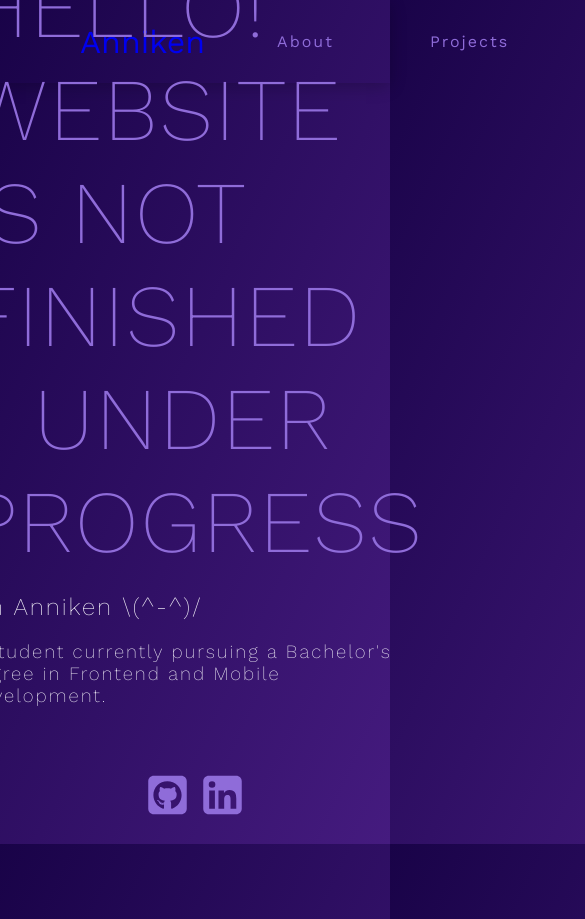
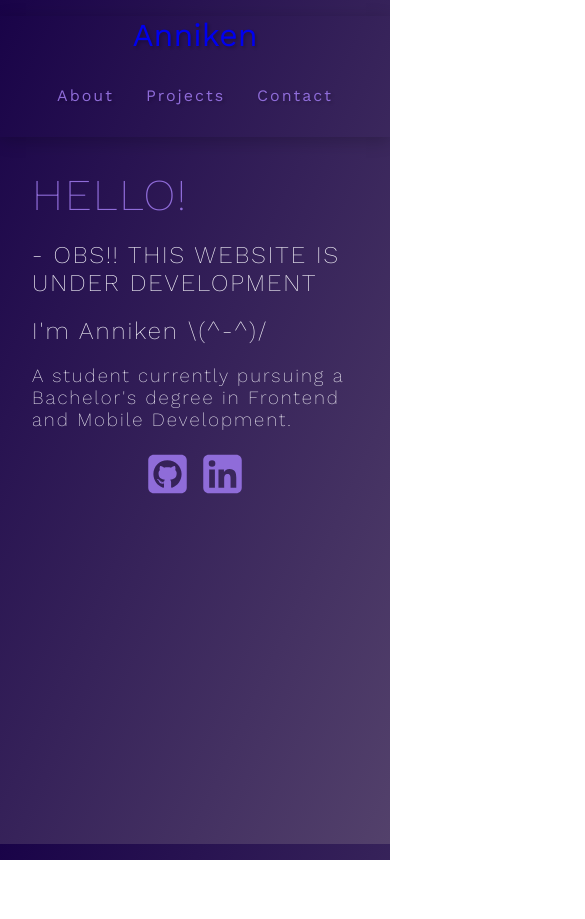
Before and after one commit to AnnikenJE/annikenje-website, a React (Vite) app: page / in a window 390 px wide. Shown: the top 919 px of the page, 585 px wide, since content can reach past the window. After the commit the page ends 860 px from the top, so only its background shows below. Built offline with nearby package versions, Linux system fonts and the light colour scheme.

Commit message:
Home responsiv

```diff
--- a/src/components/layout/MainNavigation.css
+++ b/src/components/layout/MainNavigation.css
@@ -24,6 +24,7 @@
   text-decoration: none;
   margin-left: 4rem;
   transition: color 1s ease;
+  text-shadow: var(--txt-shadow);
 }
 
 .main-navigation__item {
@@ -36,6 +37,7 @@
   color: var(--link-color);
   margin-right: 4rem;
   transition: color 0.4s ease;
+  text-shadow: var(--txt-shadow);
 }
 
 /*
@@ -57,3 +59,22 @@
 .main-navigation__item:hover {
   color: var(--link-hover);
 }
+
+@media (width < 768px) {
+  .logo {
+    margin: 0rem;
+  }
+
+  .main-navigation {
+    margin-top: 1rem;
+    flex-direction: column;
+  }
+
+  .main-navigation__item {
+    margin: 0;
+  }
+
+  .main-navigation__list {
+    padding: 0;
+  }
+}
--- a/src/main.css
+++ b/src/main.css
@@ -6,7 +6,7 @@
   --main-color: #8f6cd9;
   --txt-color: #f6f5fb;
 
-  --background-image: linear-gradient(to bottom right, #190348, #451b7f);
+  --background-image: linear-gradient(to bottom right, #190348, #53416b);
   --background-color: #140732;
 
   /*
@@ -27,6 +27,7 @@
   */
 
   --base-shadow: 0px 4px 16px 0px rgba(0, 0, 0, 0.2);
+  --txt-shadow: 2px 2px 3px rgba(0,0,0,0.2);
 }
 
 body {
--- a/src/pages/HomePage.css
+++ b/src/pages/HomePage.css
@@ -35,3 +35,33 @@
   margin: 4rem;
   text-align: center;
 }
+
+/*
+    Resolutions
+*/
+
+@media (width < 768px){
+
+    .heading{
+      font-size: 44px;
+    }
+
+    .introduction-section{
+      padding: 1rem;
+    }
+
+    .social-media-icons{
+      margin: 1rem;
+    }
+
+}
+
+@media (width < 1200px) {
+   .home-main{
+      justify-content: flex-start;
+   }
+
+   .introduction-section{
+      margin: 1rem;
+   }
+}
--- a/src/pages/HomePage.tsx
+++ b/src/pages/HomePage.tsx
@@ -5,9 +5,8 @@ const HomePage = () => {
   return (
     <main className="home-main">
       <section className="introduction-section">
-        <h1 className="heading">
-          HELLO! WEBSITE IS NOT FINISHED - UNDER PROGRESS
-        </h1>
+        <h1 className="heading">HELLO!</h1>
+        <h2 className="introduction"> - OBS!! THIS WEBSITE IS UNDER DEVELOPMENT</h2>
         <h2 className="introduction">
           I'm <span>Anniken </span>\(^-^)/
         </h2>
```
